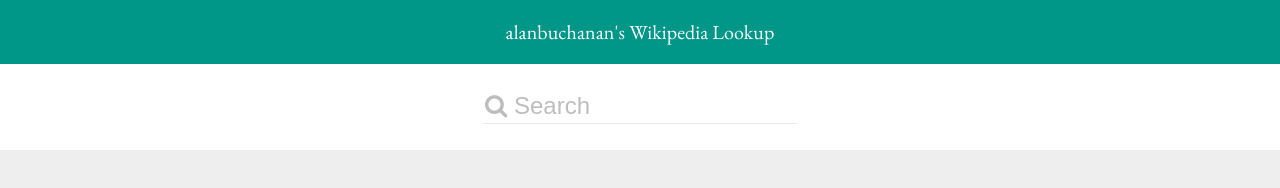
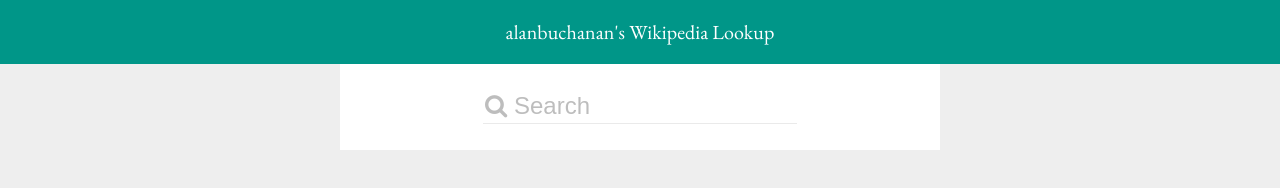
Before and after one commit to alanbuchanan/wikipedia-lookup, a plain HTML site: page index.html in a window 1280 px wide. Drawn offline with nearby package versions, Linux system fonts and the light colour scheme.

Commit message:
width fix etc

```diff
--- a/script.js
+++ b/script.js
@@ -47,6 +47,5 @@
 
 app.config(function ($mdThemingProvider) {
     $mdThemingProvider.theme('default')
-        .primaryPalette('teal')
-        .accentPalette('amber');
+        .primaryPalette('teal');
 });
--- a/style.css
+++ b/style.css
@@ -1,10 +1,12 @@
 body {
     font-family: 'EB Garamond', serif;
     background-color: #eeeeee;
+    text-rendering: optimizeLegibility;
 }
 
 section {
-    display: flex;
+    width: 600px;
+    margin: 0 auto;
 }
 
 md-list {
```
Also changed, not shown: index.html (+10 -0 lines).
